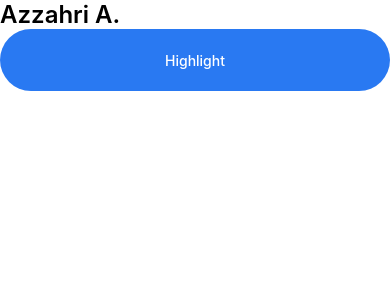
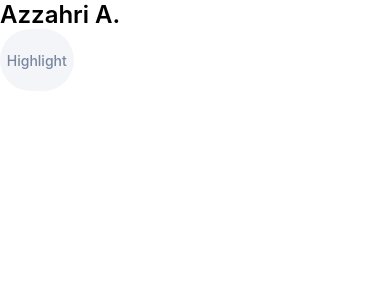
Before and after one commit to adamhinton/LearningReactNative-DonationApp, a React Native app: screen / in a window 390 px wide. Shown: the top 300 px of the page. Built offline with nearby package versions, Linux system fonts and the light colour scheme.

Commit message:
finish up tab width stuff

```diff
--- a/Navigation/Screens/Home/Home.tsx
+++ b/Navigation/Screens/Home/Home.tsx
@@ -12,7 +12,7 @@ const Home = () => {
     <SafeAreaView style={[globalStyle.backgroundWhite, globalStyle.flex]}>
       <Header title={'Azzahri A.'} type={1} />
 
-      <Tab title={'Highlight'} />
+      <Tab title={'Highlight'} isInactive={true} />
     </SafeAreaView>
   );
 };
--- a/components/Tab/Tab.tsx
+++ b/components/Tab/Tab.tsx
@@ -1,6 +1,7 @@
 import React, {useRef, useState} from 'react';
 import {Pressable, Text} from 'react-native';
 import style from './style';
+import {horizontalScale} from '../../assets/styles/scaling';
 
 type Props = {
   title: string;
@@ -14,15 +15,23 @@ const Tab = (props: Props) => {
 
   const [width, setWidth] = useState(0);
   const textRef = useRef(null);
+  const paddingHorizontal = 33;
+  const tabWidth = {
+    width: horizontalScale(paddingHorizontal * 2 + width),
+  };
 
   return (
     <Pressable
       disabled={isInactive}
-      style={[style.tab, isInactive && style.inactiveTab]}
+      style={[style.tab, isInactive && style.inactiveTab, tabWidth]}
       onPress={() => {
         onPress && onPress();
       }}>
       <Text
+        onTextLayout={e => {
+          // set to width of title
+          setWidth(e.nativeEvent.lines[0].width);
+        }}
         ref={textRef}
         style={[style.title, isInactive && style.inactiveTitle]}>
         {props.title}
--- a/components/Tab/style.ts
+++ b/components/Tab/style.ts
@@ -24,7 +24,7 @@ const style = StyleSheet.create({
     textAlign: 'center',
   },
   inactiveTitle: {
-    color: '79869F',
+    color: '#79869F',
   },
 });
 
```
